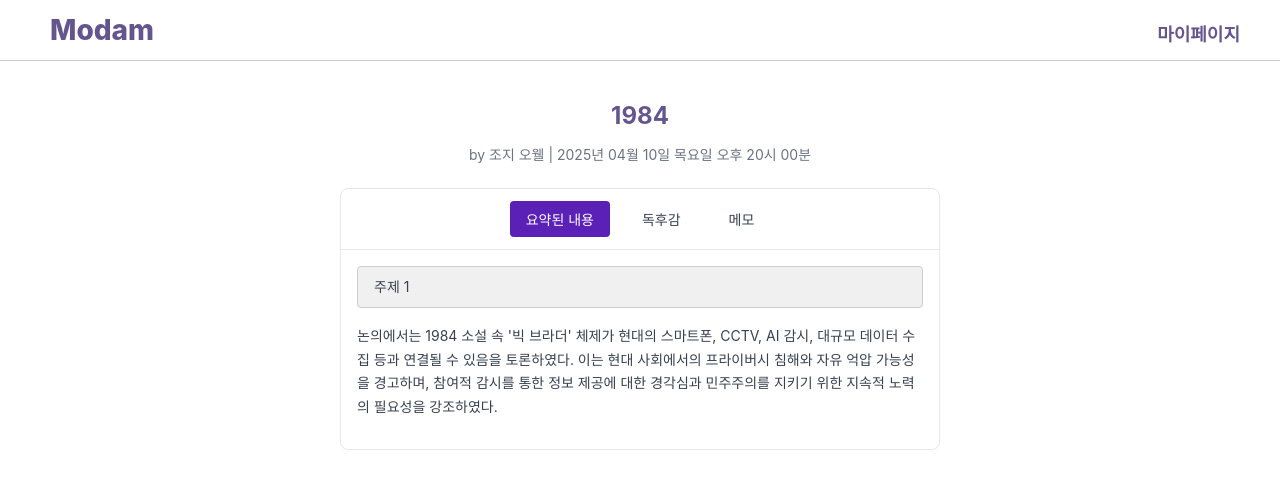
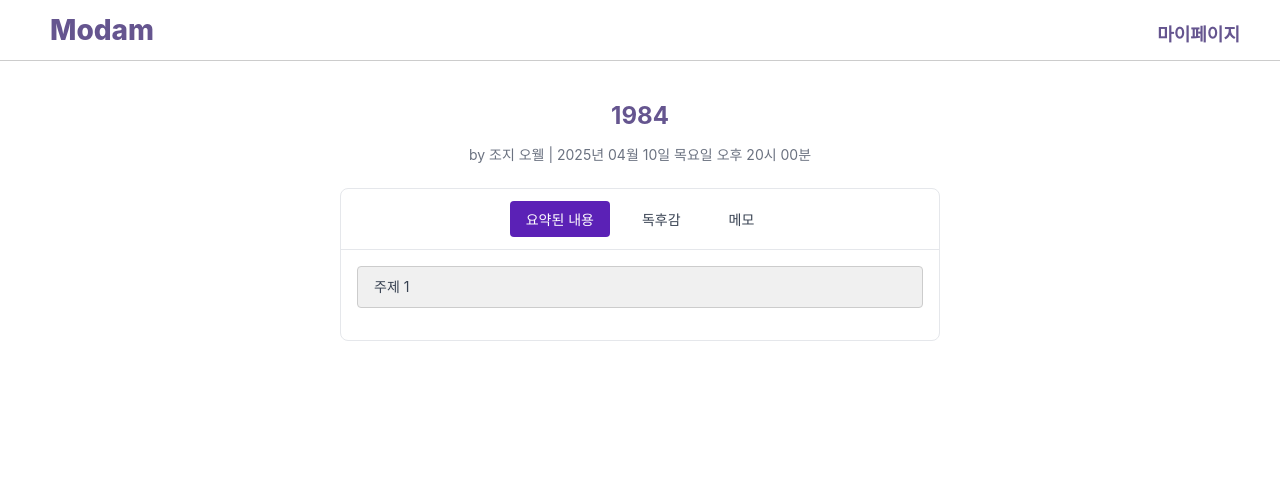
Before and after one commit to Beyond-Imagination38/Modam, a React (Create React App) app in the folder frontend/: page /completed in a window 1280 px wide. Shown: the top 488 px of the page. Built offline with nearby package versions, Linux system fonts and the light colour scheme.

Commit message:
요약 내용 하드코딩

```diff
--- a/frontend/src/components/completed/Completed.jsx
+++ b/frontend/src/components/completed/Completed.jsx
@@ -8,10 +8,79 @@ export function Completed() {
   const [selectedTopic, setSelectedTopic] = useState("주제 1");
 
   const summaryTopics = {
-    "주제 1": "논의에서는 1984 소설 속 '빅 브라더' 체제가 현대의 스마트폰, CCTV, AI 감시, 대규모 데이터 수집 등과 연결될 수 있음을 토론하였다. 이는 현대 사회에서의 프라이버시 침해와 자유 억압 가능성을 경고하며, 참여적 감시를 통한 정보 제공에 대한 경각심과 민주주의를 지키기 위한 지속적 노력의 필요성을 강조하였다.",
+/*    "주제 1": "논의에서는 1984 소설 속 '빅 브라더' 체제가 현대의 스마트폰, CCTV, AI 감시, 대규모 데이터 수집 등과 연결될 수 있음을 토론하였다. 이는 현대 사회에서의 프라이버시 침해와 자유 억압 가능성을 경고하며, 참여적 감시를 통한 정보 제공에 대한 경각심과 민주주의를 지키기 위한 지속적 노력의 필요성을 강조하였다.",
     "주제 2": "1984에서는 '이중사고', 과거 기록의 조작, 텔레스크린 등을 통해 개인의 사고가 억압되고 있다는 논의가 이루어졌다. 이는 현대 사회의 정보 조작, 심리적 통제, 가짜 뉴스와 역사 왜곡 문제, 디지털 감시 기술과 여론 조작 등과 연결될 수 있다는 의견이 제시되었다.",
     "주제 3": "1984에서는 감시 체제, '뉴스피크' 언어 통제, 과거 기록의 조작 등을 통해 인간의 본성과 욕망이 억압된다는 논의가 진행되었다. 이를 통해 현대 사회의 프라이버시 침해, 정보와 언론의 조작, 가짜 뉴스와 역사 왜곡의 위험성에 대한 경각심과 비판적 사고의 중요성, 그리고 자유와 인간성을 회복하기 위한 지속적인 노력의 필요성이 강조되었다.",
-    "주제 4": "군주의 이상적인 자질에 대한 의견들이 활발히 공유되었다.",
+    "주제 4": "군주의 이상적인 자질에 대한 의견들이 활발히 공유되었다.",*/
+    //soo:demo02-2
+    "주제 1 ": "주제 1:\n" +
+        "“윈스턴이 공개적으로 표현하지 못한 외로움과 감정을 어떻게 느꼈는지, 그리고 우리는 이런 상황에서 어떤 선택을 했을 것 같은지 공유해보자.”\n" +
+        "발제문에 대한 참가자들의 응답은 다음과 같다.\n" +
+        "\n" +
+        "참가자 1은 윈스턴이 외로움을 이겨내기 위해 일기를 쓰고 줄리아와 비밀스런 만남을 가졌다고 말했다.\n" +
+        "그리고 자신이라면 감정을 완전히 숨겼을 것이라고 생각했다.\n" +
+        "\n" +
+        "참가자 2는 윈스턴이 감시라는 사회에서 침묵 속에서 절망을 느꼈을 것이라 말했고\n" +
+        "그는 이런 상황에서 자신은 도망쳤을 것이라고 생각했다.\n" +
+        "\n" +
+        "참가자 3은 윈스턴이 감정을 억누르다가 결국 폭발했다고 말했고\n" +
+        "그리고 자신이라면 체제에 순응하며 감정을 숨겼을 것이라고 생각했다.\n" +
+        "\n" +
+        "참가자 4는 윈스턴의 작지만 간절한 시도로 외로움을 이겨내려 했다고 말하면서,\n" +
+        "그는 자신도 누군가와 조용히 연대하며 했을 것이라 생각했다.",
+    "주제 2": "주제 2:\n" +
+        "“전체주의 사회 속에서 빅브라더의 감시하에 살아가는 감정과 현대 사회에서 우리가 경험하는 ‘감시’와 어떤 점이 닮았는지 이야기해보자.”\n" +
+        "\n" +
+        "참가자 A: “오히려 1984에서 나오는 감시와 현대의 감시는 모두 사람들의 두려움을 만들며, 현대의 감시는 침묵을 공통점이 있다. 하지만 오웰의 세계에서는 감시가 정치적 도구로 사용되는 반면, 현대 사회에서는 경제적 이익이나 소비를 유도한다는 점에서 차이가 있다.”\n" +
+        "\n" +
+        "참가자 B: “전체주의 사회의 감시는 공포를 유도했다면, 현대 사회의 감시는 보상과 편리를 유도한다.”\n" +
+        "\n" +
+        "특히, 우리는 SNS나 뉴스 미디어를 통해 끊임없이 ‘감시’를 받고 있다는 사실에 불안을 느낀다.\n" +
+        "\n" +
+        "참가자 C: “전체주의 사회의 감시와 현대의 감시는 모두 사람들이 ‘자유’를 포기하도록 만든다. 현대의 세계에서는 사람들이 두려움 때문에, 현대의 신뢰는 편의를 위해 자유를 포기하게 된다.”\n" +
+        "\n" +
+        "참가자 D: “나는 빅브라더의 감시와 현대 사회의 감시 모두 인간을 통제한다고 생각한다.”\n" +
+        "\n" +
+        "현대 사회에서는 개인정보보호법 등을 통해 감시를 어느 정도 제한하고 있지만, 빅브라더의 사회에서는 그런 제한조차 없었다.”\n" +
+        "\n" +
+        "주요 논의 내용 요약\n" +
+        "\n" +
+        "발제문에 대한 논의에서 참가자들은 ‘1984’의 전체주의적 사회에서의 감시와 현대 사회에서의 감시를 비교하며,\n" +
+        "\n" +
+        "감시의 목적, 수단, 효과가 시대에 따라 달라진다고 보았다.\n" +
+        "\n" +
+        "오웰의 세계에서는 감시가 정치적 도구로 사용되며 공포를 만들어내고,\n" +
+        "현대 사회에서는 감시가 경제적 도구로 사용되며 보상과 편의를 제공한다.\n" +
+        "그럼에도 불구하고 참가자들은 현대 사회에서의 감시 역시 통제와 억압이라는 점에서 비판적으로 접근했다.",
+    "주제 3": "주제 3:\n" +
+        "“이 책의 결말을 보고 우리가 이해하는 ‘자유’에 대해 어떤 생각이 들었는지, 또 이에 대해 어떤 생각을 가지고 있는지 나눠보자.”\n" +
+        "\n" +
+        "참가자 A: “저는 이 책을 통해 ‘자유’가 항상 긍정적인 것만은 아니라는 생각이 들었습니다.”\n" +
+        "→ 책의 주인공은 자유를 얻었지만, 그로 인해 책임감과 혼란스러움을 느꼈습니다.\n" +
+        "\n" +
+        "참가자 B: “저는 자유가 상대적인 개념이라는 생각이 들었습니다.”\n" +
+        "→ 주인공이 처음에 느낀 ‘자유’와 나중에 느낀 ‘자유’는 다르다는 것을 보여주는 것 같습니다.\n" +
+        "\n" +
+        "참가자 C: “저는 이 책을 통해 ‘자유’는 선택의 결과라는 것을 깨달았습니다.”\n" +
+        "→ 주인공이 자유를 선택하고 그 결과를 받아들이는 과정이 인상 깊었습니다.\n" +
+        "\n" +
+        "참가자 D: “저는 이 책에서 ‘자유’는 개인의 내적 성장을 돕는 도구라는 생각이 들었습니다.”\n" +
+        "→ 주인공이 혼란과 고통을 통해 자신을 이해하고 성장하는 모습을 보았습니다.\n" +
+        "\n" +
+        "요약:\n" +
+        "발제문 3에 대한 참가자들의 의견은 다양했다.\n" +
+        "\n" +
+        "참가자 A는 ‘자유’가 항상 긍정적이지만은 않을 수도 있다는 생각을 가지게 되었으며,\n" +
+        "\n" +
+        "참가자 B는 ‘자유’가 상대적인 개념임을 느꼈다.\n" +
+        "\n" +
+        "참가자 C는 ‘자유’는 선택의 결과로 보았고,\n" +
+        "\n" +
+        "참가자 D는 ‘자유’를 개인의 성장을 돕는 도구로 이해했다.\n" +
+        "\n" +
+        "이러한 다양한 관점들은 책의 결말을 통해 각 참가자가 느낀 ‘자유’에 대한 이해를 나타낸다.",
+    "주제 4": "",
+
   };
 
   const tabContents = {
```
